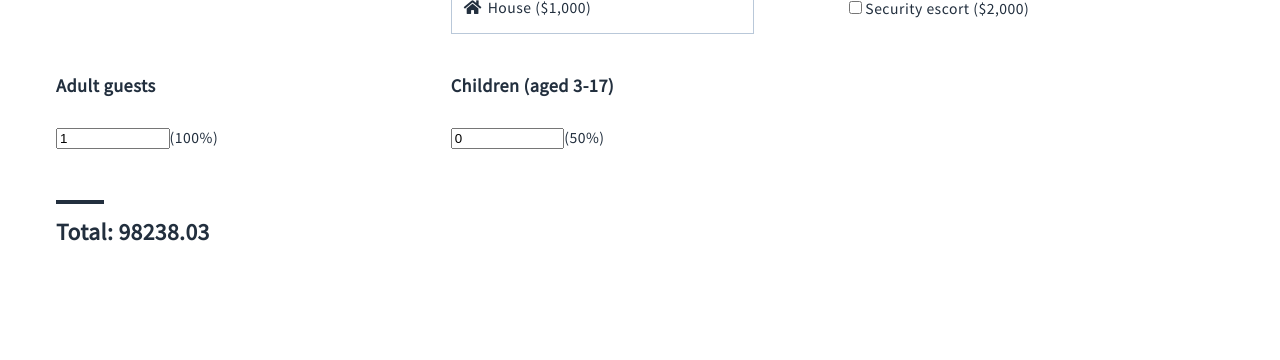
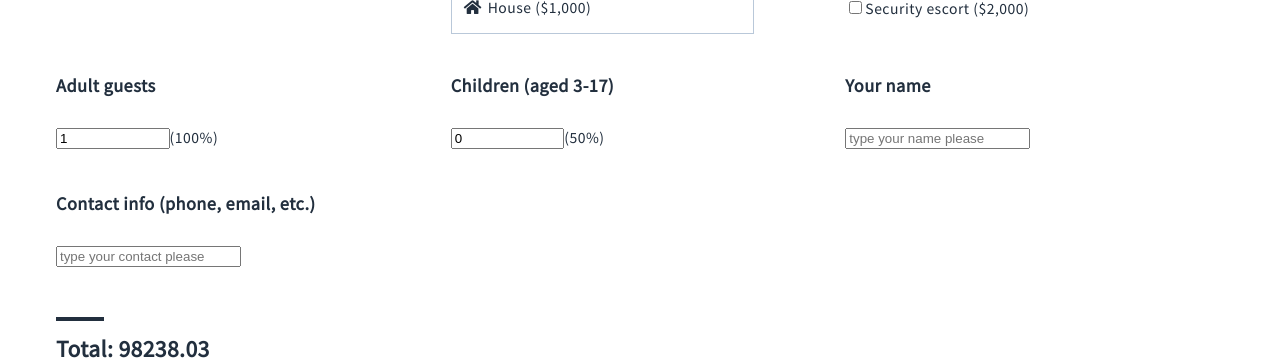
Before and after one commit to eremziom/travel-agency, a React app: page /trip/1 in a window 1280 px wide. Shown: the part 1909-2269 px from the top of the page. Before the commit the page ends 2233 px from the top, so only its background shows below. Built offline with nearby package versions, Linux system fonts and the light colour scheme.

Commit message:
add OrderOptionText component

```diff
--- a/src/components/features/OrderOption/OrderOption.js
+++ b/src/components/features/OrderOption/OrderOption.js
@@ -4,12 +4,14 @@ import OrderOptionDropdown from './OrderOptionDropdown';
 import OrderOptionNumber from './OrderOptionNumber';
 import OrderOptionIcons from './OrderOptionIcons';
 import OrderOptionCheckboxes from './OrderOptionCheckboxes';
+import OrderOptionText from './OrderOptionText';
 
 const optionTypes = {
   dropdown: OrderOptionDropdown,
   icons: OrderOptionIcons,
   checkboxes: OrderOptionCheckboxes,
   number: OrderOptionNumber,
+  text: OrderOptionText,
 };
 
 const OrderOption = ({name, type, id, setOrderOption, ...otherProps}) => {
@@ -20,7 +22,7 @@ const OrderOption = ({name, type, id, setOrderOption, ...otherProps}) => {
     return(
       <div className={styles.component}>
         <h3 className={styles.title}>{name}</h3>
-        <OptionComponent {...otherProps}
+        <OptionComponent {...otherProps} id={id}
           setOrderOption={value => setOrderOption({[id]: value})}/>
       </div>
     );
--- /dev/null
+++ b/src/components/features/OrderOption/OrderOptionDate.js
@@ -0,0 +1 @@
+//import React from 'react';
--- /dev/null
+++ b/src/components/features/OrderOption/OrderOptionText.js
@@ -0,0 +1,20 @@
+import React from 'react';
+import styles from './OrderOption.scss';
+import PropTypes from 'prop-types';
+
+const OrderOptionText = ({currentValue, id, setOrderOption}) => (
+  <div className={styles.number}>{console.log('idid: ', id)}
+
+    <input type='text' value={currentValue} placeholder={id=='name' ? 'type your name please' : 'type your contact please'}
+      onChange={event => setOrderOption(event.currentTarget.value)}
+    />
+  </div>
+);
+
+OrderOptionText.propTypes = {
+  currentValue: PropTypes.array,
+  setOrderOption: PropTypes.func,
+  id: PropTypes.string,
+};
+
+export default OrderOptionText;
--- a/src/data/pricing.json
+++ b/src/data/pricing.json
@@ -53,5 +53,20 @@
       "min": 0,
       "max": 6
     }
+  },
+  {
+    "id": "name",
+    "name": "Your name",
+    "type": "text"
+  },
+  {
+    "id": "contact",
+    "name": "Contact info (phone, email, etc.)",
+    "type": "text"
+  },
+  {
+    "id": "start-date",
+    "name": "Preferred trip start",
+    "type": "date"
   }
 ]
```
